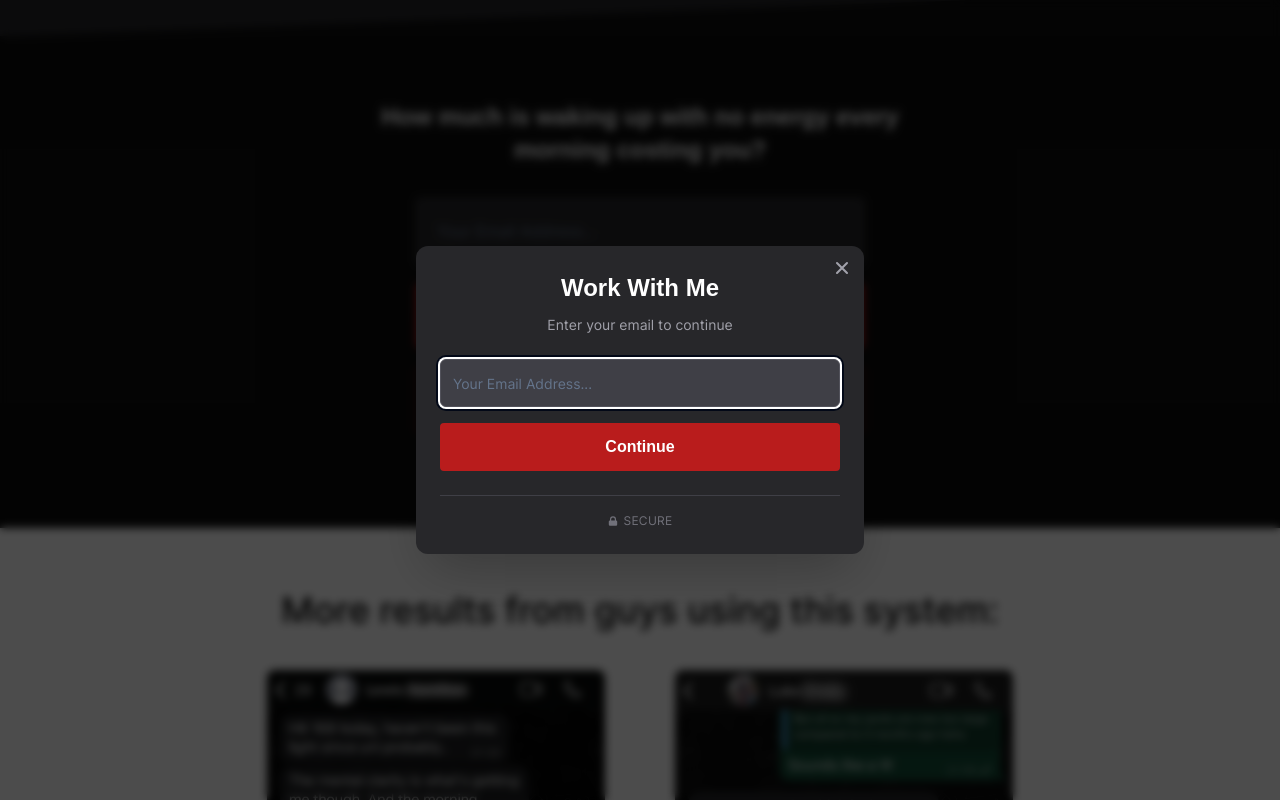
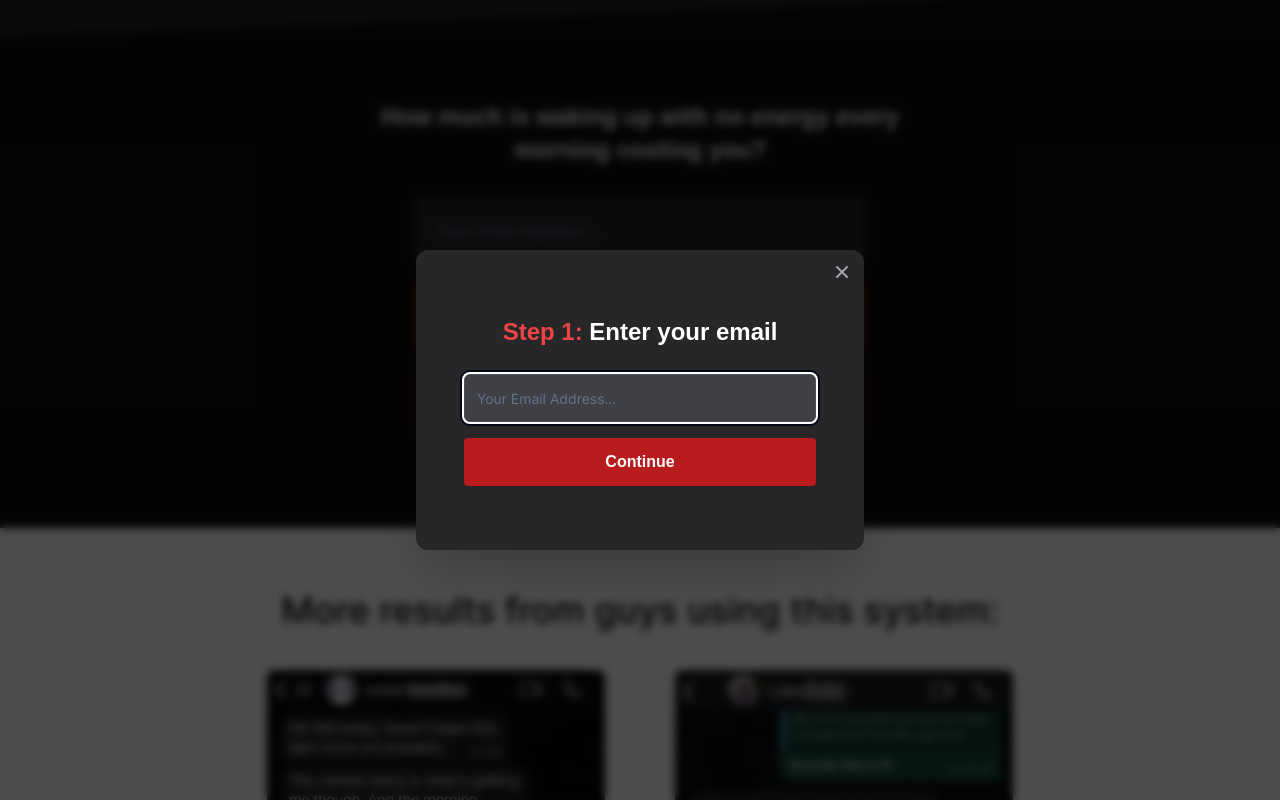
Before and after one commit to marleymcbride/antistack, a Next.js app: page / in a window 1280 px wide. Both pictures are taken after a click on the button "WORK WITH ME". Shown: the part 1630-2430 px from the top of the page. Built offline with nearby package versions, Linux system fonts and the light colour scheme; a web font is replaced by a local one.

Commit message:
style: make 'Step 1:' text red in modal header

```diff
--- a/components/work-with-me-modal.tsx
+++ b/components/work-with-me-modal.tsx
@@ -135,7 +135,7 @@ export default function WorkWithMeModal({ isOpen, onClose }: WorkWithMeModalProp
       role="presentation"
     >
       <div
-        className="w-full max-w-md bg-zinc-800 rounded-xl shadow-2xl p-6 relative"
+        className="relative p-6 py-16 w-full max-w-md rounded-xl shadow-2xl bg-zinc-800"
         onClick={(e) => e.stopPropagation()}
         role="dialog"
         aria-modal="true"
@@ -144,7 +144,7 @@ export default function WorkWithMeModal({ isOpen, onClose }: WorkWithMeModalProp
         {/* Close button */}
         <button
           onClick={onClose}
-          className="absolute top-3 right-3 text-zinc-400 hover:text-zinc-200 transition-colors"
+          className="absolute top-3 right-3 transition-colors text-zinc-400 hover:text-zinc-200"
           aria-label="Close"
         >
           <svg className="w-5 h-5" fill="none" stroke="currentColor" viewBox="0 0 24 24">
@@ -153,13 +153,12 @@ export default function WorkWithMeModal({ isOpen, onClose }: WorkWithMeModalProp
         </button>
 
         {/* Header */}
-        <div className="text-center mb-6">
-          <h2 id="modal-title" className="text-2xl font-bold text-white mb-2">Work With Me</h2>
-          <p className="text-zinc-400 text-sm">Enter your email to continue</p>
+        <div className="mb-6 text-center">
+          <h2 id="modal-title" className="mb-2 text-2xl font-bold text-white"><span className="text-red-500">Step 1:</span> Enter your email</h2>
         </div>
 
         {/* Form */}
-        <form onSubmit={handleSubmit(onSubmit)} className="space-y-4">
+        <form onSubmit={handleSubmit(onSubmit)} className="mx-6 space-y-4">
           {submitResult && (
             <div
               className={`p-3 rounded text-sm ${
@@ -207,14 +206,7 @@ export default function WorkWithMeModal({ isOpen, onClose }: WorkWithMeModalProp
         </form>
 
         {/* Trust indicator */}
-        <div className="text-center mt-6 pt-4 border-t border-zinc-700">
-          <p className="text-xs text-zinc-500 uppercase tracking-wide flex items-center justify-center gap-1">
-            <svg className="w-3 h-3" fill="currentColor" viewBox="0 0 20 20">
-              <path fillRule="evenodd" d="M5 9V7a5 5 0 0110 0v2a2 2 0 012 2v5a2 2 0 01-2 2H5a2 2 0 01-2-2v-5a2 2 0 012-2zm8-2v2H7V7a3 3 0 016 0z" clipRule="evenodd" />
-            </svg>
-            Secure
-          </p>
-        </div>
+
       </div>
     </div>,
     document.body
```
